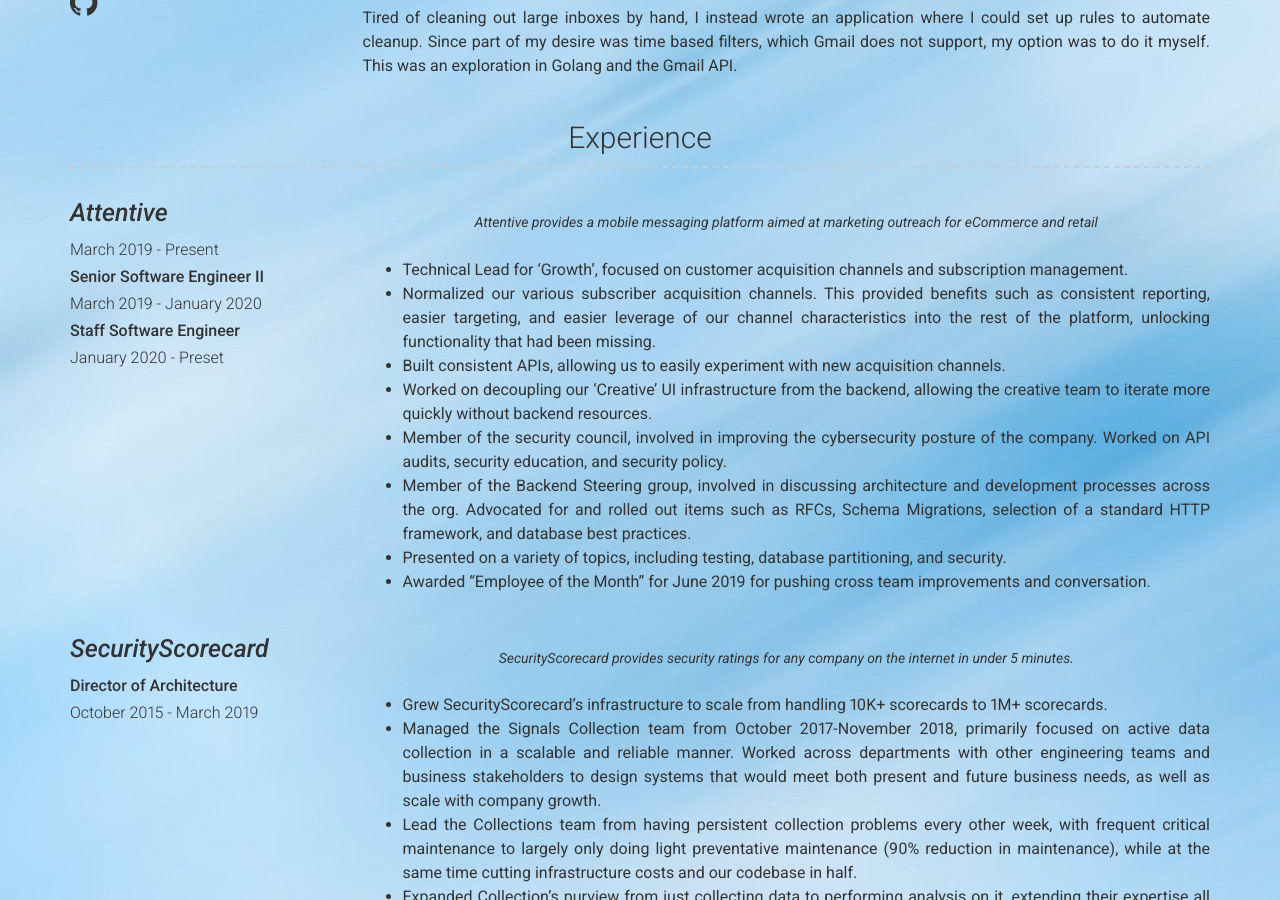
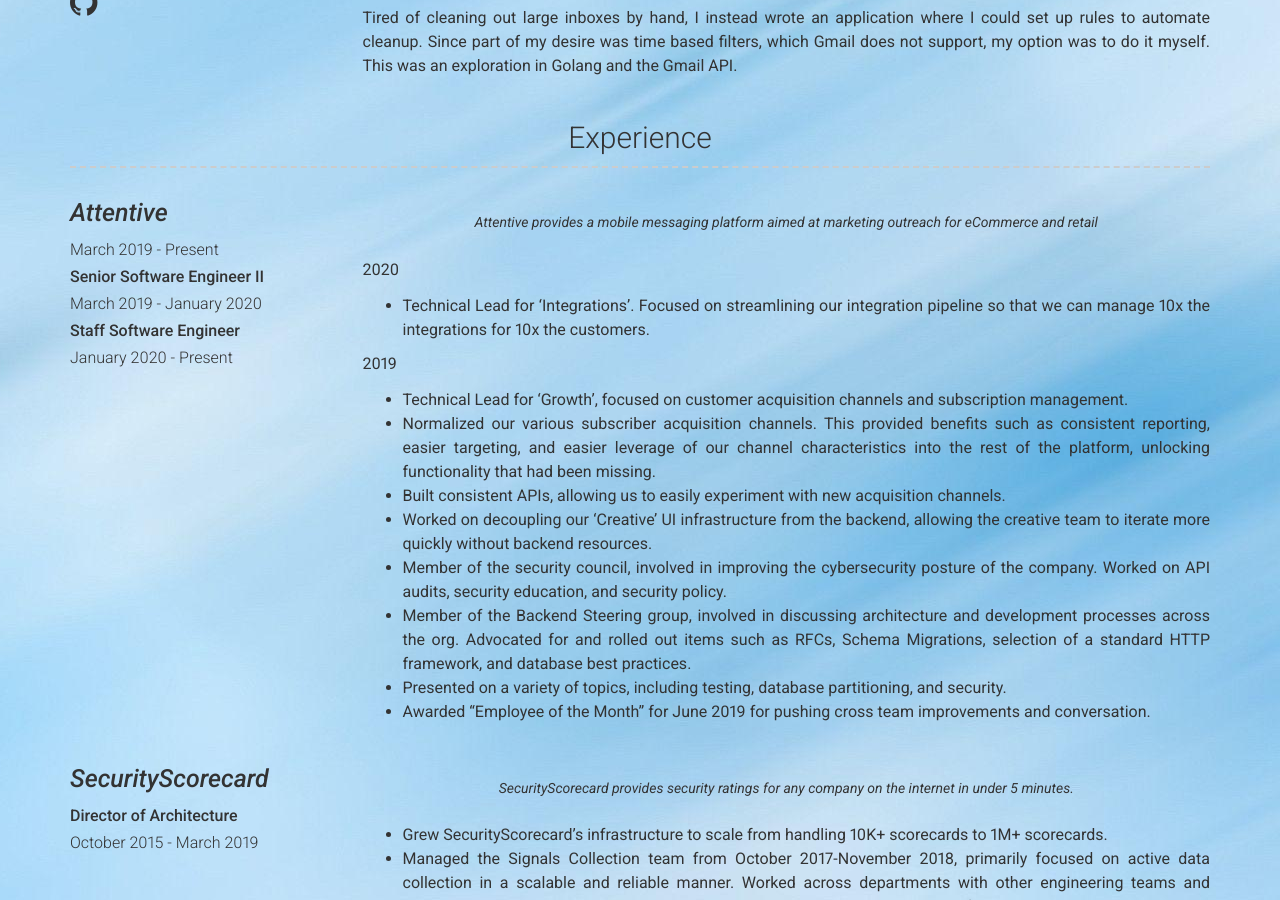
Before and after one commit to Seanstoppable/portfolio, a Jekyll site: the page built from index.md, in a window 1280 px wide and 900 px high, scrolled down 1201 px. Built offline with Jekyll 4.4.1, drawn with Linux system fonts in a browser that asks for light colours.

Commit message:
Update experience

```diff
--- a/_data/experience.yml
+++ b/_data/experience.yml
@@ -8,10 +8,14 @@
     - title: Senior Software Engineer II
       dates: March 2019 - January 2020
     - title: Staff Software Engineer
-      dates: January 2020 - Preset
+      dates: January 2020 - Present
   quote: >
     Attentive provides a mobile messaging platform aimed at marketing outreach for eCommerce and retail
   description: |
+    2020
+    - Technical Lead for 'Integrations'. Focused on streamlining our integration pipeline so that we can manage 10x the integrations for 10x the customers.
+
+    2019
     - Technical Lead for 'Growth', focused on customer acquisition channels and subscription management.
     - Normalized our various subscriber acquisition channels. This provided benefits such as consistent reporting, easier targeting, and easier leverage of our channel characteristics into the rest of the platform, unlocking functionality that had been missing.
     - Built consistent APIs, allowing us to easily experiment with new acquisition channels.
```
